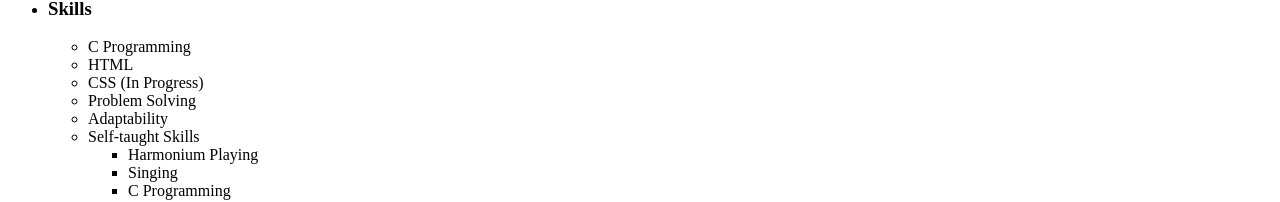
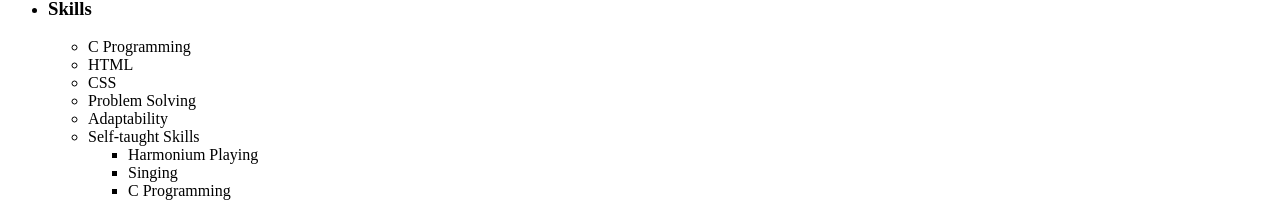
Before and after one commit to AnujPandey-Github/html-portfolio, a plain HTML site: page index.html in a window 1280 px wide. Shown: the part 740-942 px from the top of the page. Drawn offline with Linux system fonts and the light colour scheme.

Commit message:
Update index.html

```diff
--- a/index.html
+++ b/index.html
@@ -40,7 +40,7 @@
                 <ul>
                     <li>C Programming</li>
                     <li>HTML</li>
-                    <li>CSS (In Progress)</li>
+                    <li>CSS</li>
                     <li>Problem Solving</li>
                     <li>Adaptability</li>
                     <li>Self-taught Skills
```
